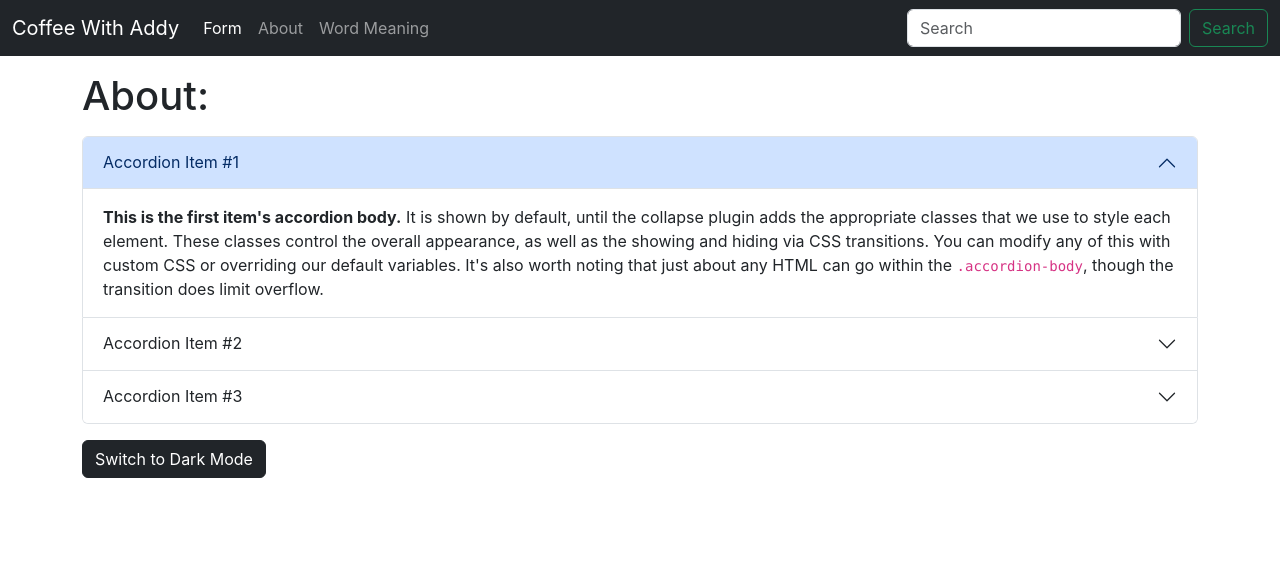
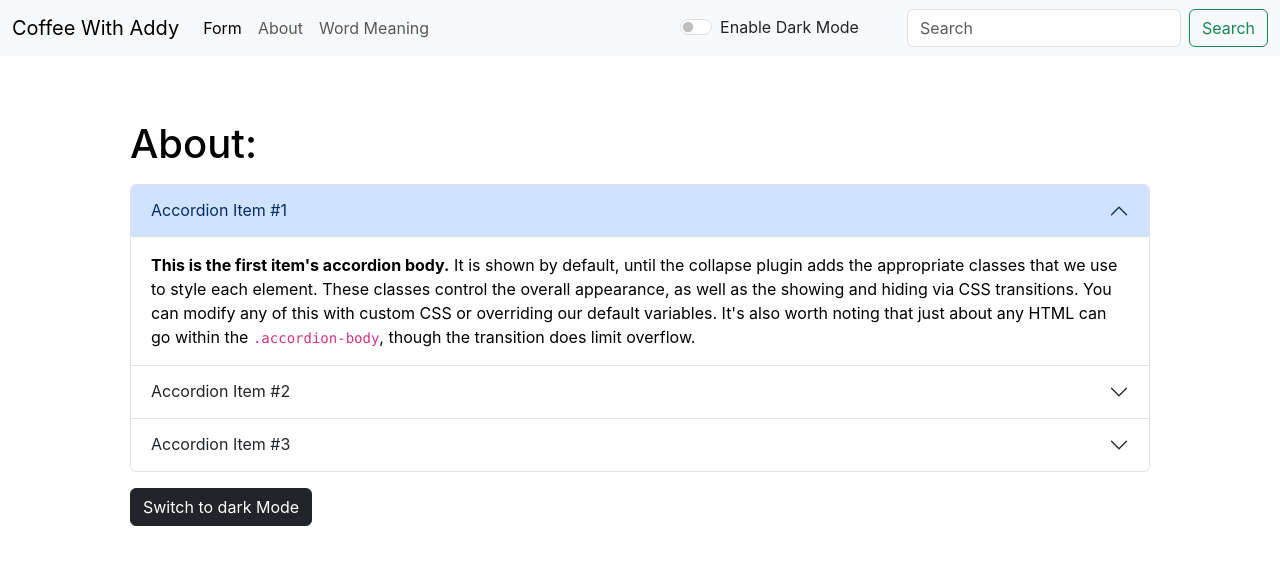
Before and after one commit to AdityaGupta-03/reactBasic, a React (Create React App) app: page / in a window 1280 px wide. Shown: the top 564 px of the page. Built offline with nearby package versions, Linux system fonts and the light colour scheme.

Commit message:
Adding Dark Mode in About.jsx

```diff
--- a/src/App.jsx
+++ b/src/App.jsx
@@ -4,9 +4,17 @@
 import Form from "./components/Form";
 import WordMeaning from "./components/WordMeaning";
 import About from "./components/About";
+import { useState } from "react";
 
 // Exporting the Component
 export default function App() {
+    const [Mode, setMode] =useState("Light");
+
+    let myStyle = {
+      color : "dark",
+      backgroundColor: "light"
+    }
+
     // Only 1 Tag is returned by the React
     return (
         // This is the react Fragment to return multiple things as a single container
--- a/src/components/About.jsx
+++ b/src/components/About.jsx
@@ -1,46 +1,69 @@
 import React from 'react'
+import { useState } from 'react';
 
 export default function About() {
+    const [myStyle,setmyStyle]=useState({
+        color : "black",
+        backgroundColor: "white"
+    });
+
+    let changeMode=()=>{
+        if(myStyle.color === "black"){
+            setmyStyle({
+                color : "white",
+                backgroundColor: "black"
+            });
+        }
+        else{
+            setmyStyle({
+                color : "black",
+                backgroundColor: "white"
+            });
+        }
+    }
+
+    let btn = myStyle.color==="black" ? "dark" : "light";
+
     return (
-        <div class="accordion" id="accordionExample">
+        <div className="accordion px-5 py-5" id="accordionExample" style={myStyle}>
             <h1 className='my-3'>About: </h1>
-            <div class="accordion-item">
-                <h2 class="accordion-header">
-                    <button class="accordion-button" type="button" data-bs-toggle="collapse" data-bs-target="#collapseOne" aria-expanded="true" aria-controls="collapseOne">
+            <div className="accordion-item" style={myStyle}>
+                <h2 className="accordion-header">
+                    <button className="accordion-button" type="button" data-bs-toggle="collapse" data-bs-target="#collapseOne" aria-expanded="true" aria-controls="collapseOne">
                         Accordion Item #1
                     </button>
                 </h2>
-                <div id="collapseOne" class="accordion-collapse collapse show" data-bs-parent="#accordionExample">
-                    <div class="accordion-body">
+                <div id="collapseOne" className="accordion-collapse collapse show" data-bs-parent="#accordionExample">
+                    <div className="accordion-body">
                         <strong>This is the first item's accordion body.</strong> It is shown by default, until the collapse plugin adds the appropriate classes that we use to style each element. These classes control the overall appearance, as well as the showing and hiding via CSS transitions. You can modify any of this with custom CSS or overriding our default variables. It's also worth noting that just about any HTML can go within the <code>.accordion-body</code>, though the transition does limit overflow.
                     </div>
                 </div>
             </div>
-            <div class="accordion-item">
-                <h2 class="accordion-header">
-                    <button class="accordion-button collapsed" type="button" data-bs-toggle="collapse" data-bs-target="#collapseTwo" aria-expanded="false" aria-controls="collapseTwo">
+            <div className="accordion-item" style={myStyle}>
+                <h2 className="accordion-header">
+                    <button className="accordion-button collapsed" type="button" data-bs-toggle="collapse" data-bs-target="#collapseTwo" aria-expanded="false" aria-controls="collapseTwo">
                         Accordion Item #2
                     </button>
                 </h2>
-                <div id="collapseTwo" class="accordion-collapse collapse" data-bs-parent="#accordionExample">
-                    <div class="accordion-body">
+                <div id="collapseTwo" className="accordion-collapse collapse" data-bs-parent="#accordionExample">
+                    <div className="accordion-body">
                         <strong>This is the second item's accordion body.</strong> It is hidden by default, until the collapse plugin adds the appropriate classes that we use to style each element. These classes control the overall appearance, as well as the showing and hiding via CSS transitions. You can modify any of this with custom CSS or overriding our default variables. It's also worth noting that just about any HTML can go within the <code>.accordion-body</code>, though the transition does limit overflow.
                     </div>
                 </div>
             </div>
-            <div class="accordion-item">
-                <h2 class="accordion-header">
-                    <button class="accordion-button collapsed" type="button" data-bs-toggle="collapse" data-bs-target="#collapseThree" aria-expanded="false" aria-controls="collapseThree">
+            <div className="accordion-item" style={myStyle}>
+                <h2 className="accordion-header">
+                    <button className="accordion-button collapsed" type="button" data-bs-toggle="collapse" data-bs-target="#collapseThree" aria-expanded="false" aria-controls="collapseThree">
                         Accordion Item #3
                     </button>
                 </h2>
-                <div id="collapseThree" class="accordion-collapse collapse" data-bs-parent="#accordionExample">
-                    <div class="accordion-body">
+                <div id="collapseThree" className="accordion-collapse collapse" data-bs-parent="#accordionExample">
+                    <div className="accordion-body">
                         <strong>This is the third item's accordion body.</strong> It is hidden by default, until the collapse plugin adds the appropriate classes that we use to style each element. These classes control the overall appearance, as well as the showing and hiding via CSS transitions. You can modify any of this with custom CSS or overriding our default variables. It's also worth noting that just about any HTML can go within the <code>.accordion-body</code>, though the transition does limit overflow.
                     </div>
                 </div>
             </div>
-            <button className="btn btn-dark my-3">Switch to Dark Mode</button>
+            <button className={`btn btn-${btn} my-3`} onClick={changeMode}>Switch to {btn} Mode</button>
         </div>
     );
 }
--- a/src/components/Navbar.jsx
+++ b/src/components/Navbar.jsx
@@ -5,7 +5,7 @@
 export default function Navbar(props) {
   return (
     <>
-      <nav className="navbar navbar-dark navbar-expand-lg bg-dark">
+      <nav className="navbar navbar-expand-lg navbar-light bg-light">
         <div className="container-fluid">
           <a className="navbar-brand" href="/">{props.title}</a>
           <button className="navbar-toggler" type="button" data-bs-toggle="collapse" data-bs-target="#navbarSupportedContent" aria-controls="navbarSupportedContent" aria-expanded="false" aria-label="Toggle navigation">
@@ -23,9 +23,13 @@
                 <a className="nav-link" aria-disabled="true" href='/'>Word Meaning</a>
               </li>
             </ul>
+            <div className="form-check form-switch mx-5">
+              <label className="form-check-label" htmlFor="switch">Enable Dark Mode</label>
+              <input className="form-check-input" type="checkbox" role="switch" id="switch" />
+            </div>
             <form className="d-flex" role="search">
               <input className="form-control me-2" type="search" placeholder="Search" aria-label="Search" />
-                <button className="btn btn-outline-success" type="submit">Search</button>
+              <button className="btn btn-outline-success" type="submit">Search</button>
             </form>
           </div>
         </div>
@@ -36,12 +40,12 @@
 
 // What type of data is to be passed in props
 Navbar.propTypes = {
-    title: PropTypes.string.isRequired,
-    about: PropTypes.string
+  title: PropTypes.string.isRequired,
+  about: PropTypes.string
 }
 
 // Default arguements of the props
 Navbar.defaultProps = {
-    title: "Set your title here",
-    about: "About"
+  title: "Set your title here",
+  about: "About"
 }
```
